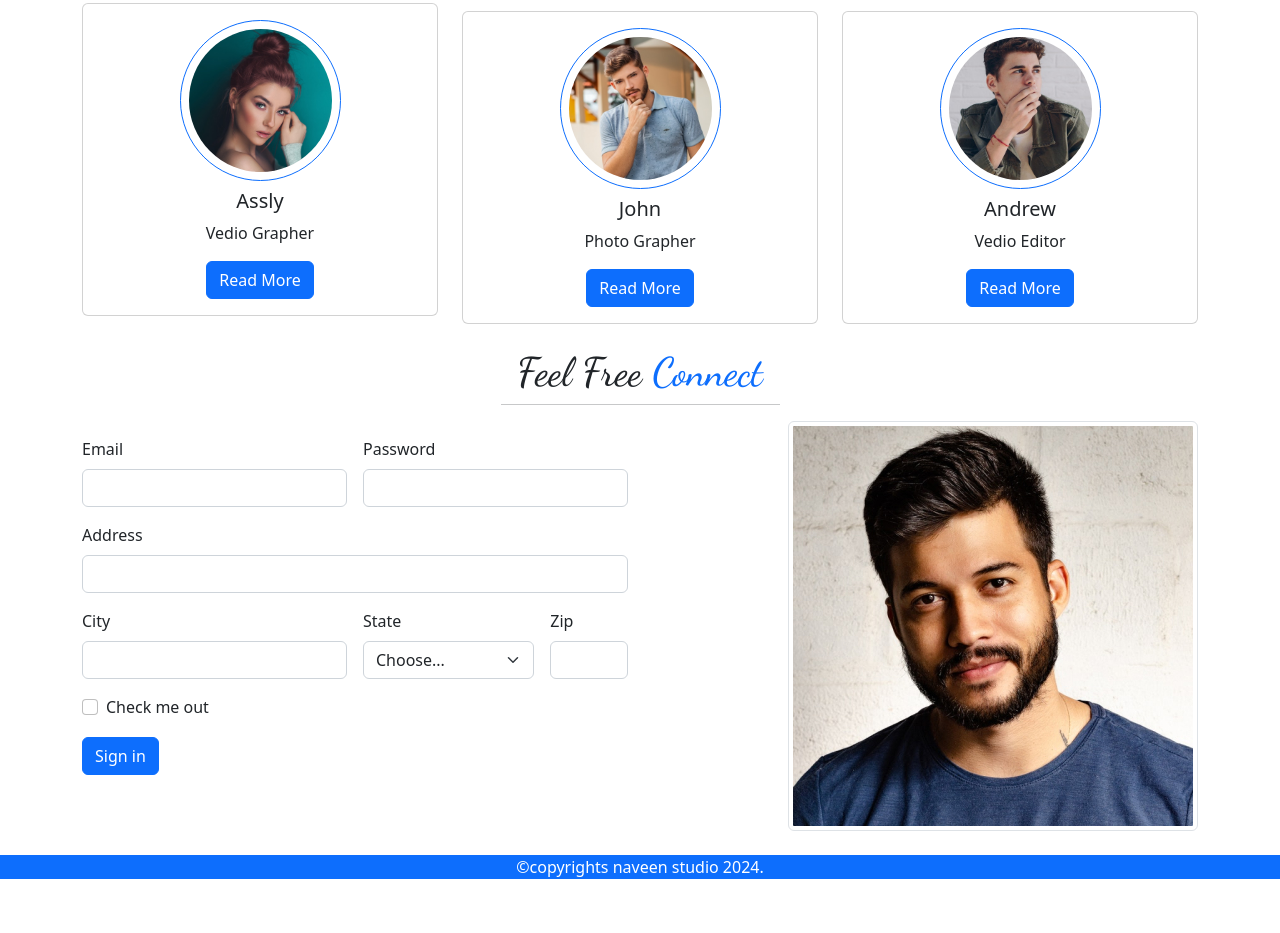
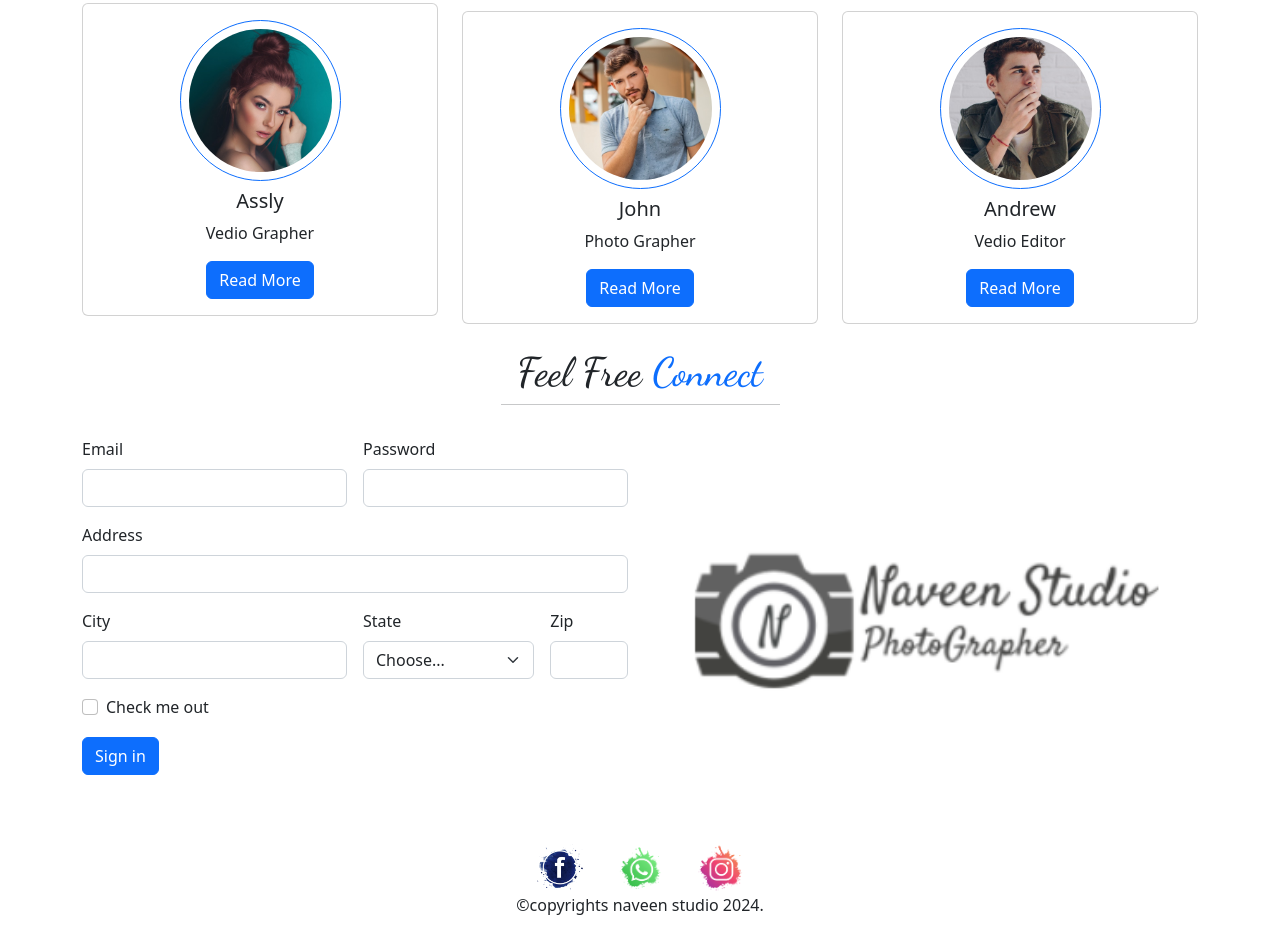
Before and after one commit to joshinavin2001/boostrap-photographer-Website, a plain HTML site: page index.html in a window 1280 px wide. Shown: the part 1600-2533 px from the top of the page. Before the commit the page ends 2495 px from the top, so only its background shows below. Drawn offline with nearby package versions, Linux system fonts and the light colour scheme.

Commit message:
add some icons and change carousel image

```diff
--- a/index.html
+++ b/index.html
@@ -322,18 +322,24 @@
                 </div>
               </form>
             </div>
-            <div class="col-md-6 col-12 col-sm-12 m-auto mt-3 text-end">
-              <img class="img-fluid img-thumbnail " src="b5img/s6.jpg" alt="">
+            <div class="col-md-6 col-12 col-sm-12 m-auto mt-3 text-center">
+              <img class="img-fluid  contact-image" src="img/image-1.png" alt="">
             </div>
           </div>
         </div>
        </section>
        <!-- footer section  -->
 
-       <div class="container-fluid bg-primary mt-4">
-            <p class="text-white text-center">&#169;copyrights naveen studio 2024.</p>
+       <div class="container-fluid">
+        <div class="icons">
+          <img src="b5img/icon1.png" alt="">
+          <img src="b5img/icon3.png" alt="">
+          <img src="b5img/icon2.png" alt="">
+        </div>
+
+
           </div>
-
+          <p class="text-dark text-center">&#169;copyrights naveen studio 2024.</p>
 
      <!-- javscript bootstrap cdn link  -->
     <script
--- a/style.css
+++ b/style.css
@@ -10,9 +10,11 @@
 }
 .bg-img-1{
 background-image: url("img/Shirish-104.jpg");
+
 }
 .bg-img-2{
-  background-image: url("img/candid-2.jpg");
+  background-image: url("b5img/banner1.jpg");
+  /* background-position: top left 50px; */
 }
 .bg-img-3{
   background-image: url("img/img-30.jpg");
@@ -22,10 +24,28 @@ background-image: url("img/Shirish-104.jpg");
   /* width: 100%; */
   height: 70vh;
   /* display: block; */
-  background-repeat: no-repeat;
   background-size: cover;
   background-position: top;
+  background-repeat: no-repeat;
 }
+.icons{
+  display: flex;
+  justify-content: center;
+  gap: 30px;
+}
+.icons img{
+ cursor: pointer;
+  width: 50px;
+}
+.contact-image{
+  width: 100%;
+
+  justify-content: center;
+  align-items: center;
+  border: none;
+}
+
+
 #image{
     /* width: 400px; */
     height: 500px;
@@ -37,15 +57,5 @@ h1{
   }
   .carousel img{
     height: 80vh;
-    /* object-fit: cover; */
-    /* object-position: top; */
+
   }
-  /* @media only screen and (max-width:500px){
-    .carousel img{
-      width: 100%;
-      height: 500px;
-        object-fit: cover;
-        object-position: center;
-
-      }
-  } */
```
Also changed, not shown: img/candid-6.jpg (added), img/candid-66.webp (added), img/image-1.png (added), img/image-2.png (added).
